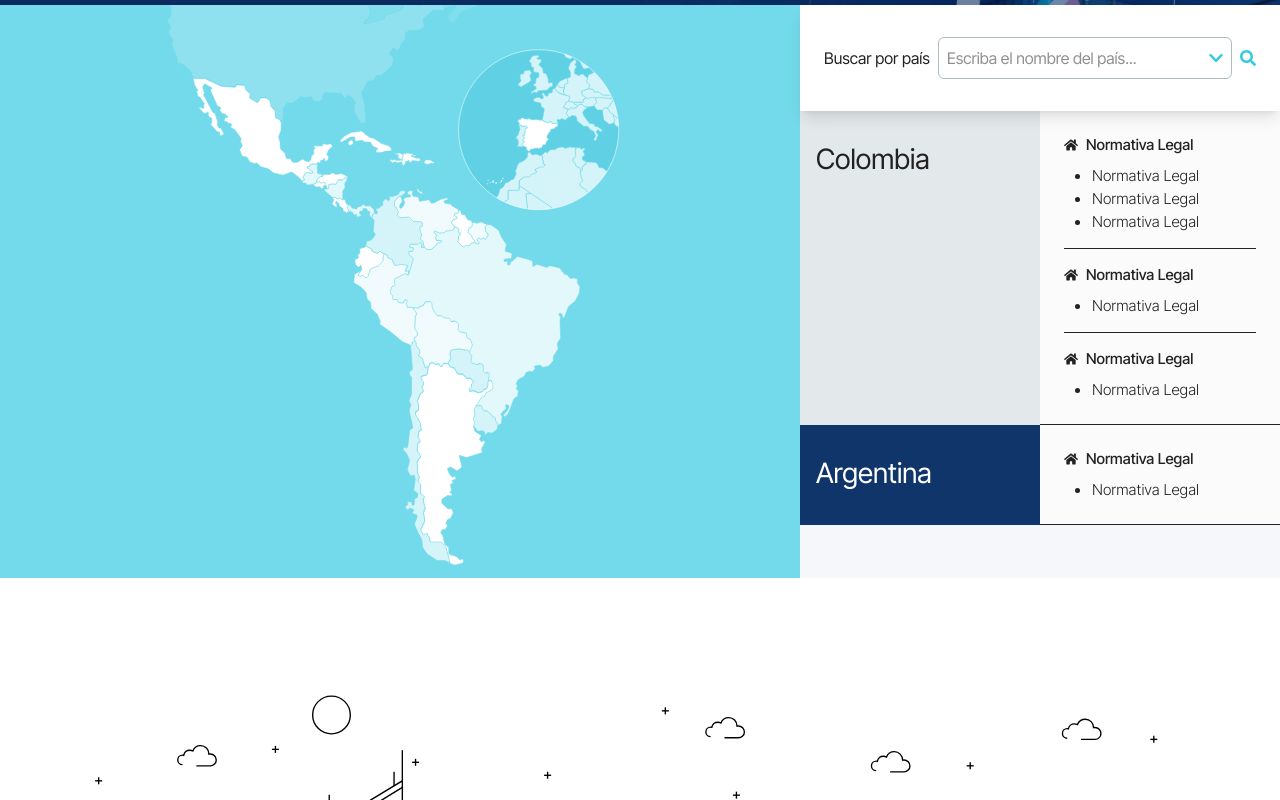
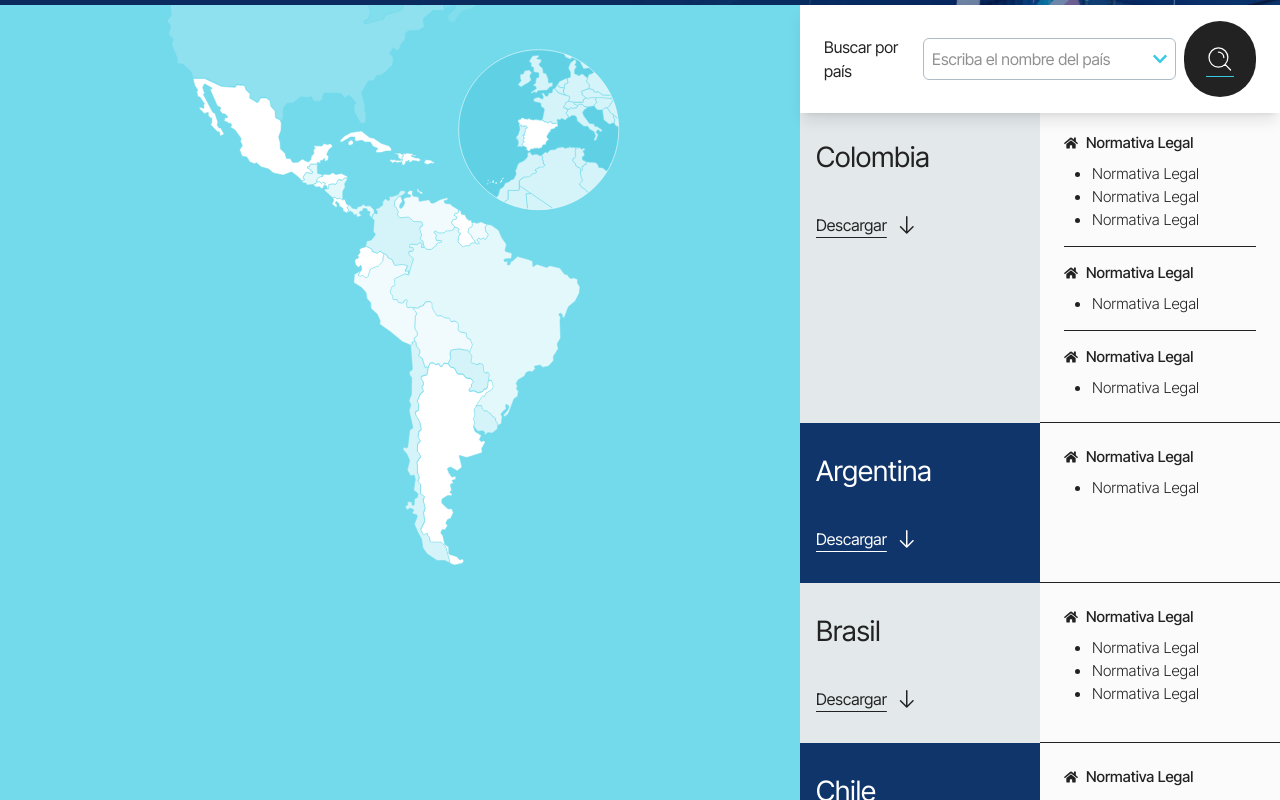
Before and after one commit to Geniorama/azfa-web, a Next.js app: page /normativa-legal in a window 1280 px wide. Shown: the part 360-1160 px from the top of the page. Built offline with nearby package versions, Linux system fonts and the light colour scheme.

Commit message:
feat: add show country effect in normativa-legal page

```diff
--- a/package.json
+++ b/package.json
@@ -11,6 +11,7 @@
   "dependencies": {
     "next": "15.3.4",
     "react": "^19.0.0",
+    "react-animated-cursor": "^2.11.2",
     "react-dom": "^19.0.0",
     "react-icons": "^5.5.0"
   },
--- a/src/app/globals.css
+++ b/src/app/globals.css
@@ -81,3 +81,22 @@ body {
   color: var(--foreground);
   font-family: var(--font-inter-tight), Arial, Helvetica, sans-serif;
 }
+
+
+/* .custom-scrollbar {
+  scrollbar-width: thin;
+  scrollbar-color: var(--color-text-secondary) var(--color-background-1);
+} */
+
+.custom-scrollbar::-webkit-scrollbar {
+  width: 8px;
+}
+
+.custom-scrollbar::-webkit-scrollbar-track {
+  background: #D9D9D9
+  /* border-radius: 0px !important; */
+}
+
+.custom-scrollbar::-webkit-scrollbar-thumb {
+  background-color: #878787;
+}
--- a/src/app/normativa-legal/page.tsx
+++ b/src/app/normativa-legal/page.tsx
@@ -6,6 +6,8 @@ import Mapa from "@/assets/img/azfa-mapa-normativa-legal.svg";
 import SearchInput from "@/utils/SearchInput";
 import { useState } from "react";
 import { FaHome } from "react-icons/fa";
+import { GoArrowDown } from "react-icons/go";
+import { IoClose } from "react-icons/io5";
 
 // Tipo para los países
 interface Pais {
@@ -34,10 +36,13 @@ const paises: Pais[] = [
   { id: "el-salvador", label: "El Salvador", value: "el-salvador" },
   { id: "guatemala", label: "Guatemala", value: "guatemala" },
   { id: "belice", label: "Belice", value: "belice" },
-  { id: "republica-dominicana", label: "República Dominicana", value: "republica-dominicana" },
+  {
+    id: "republica-dominicana",
+    label: "República Dominicana",
+    value: "republica-dominicana",
+  },
   { id: "cuba", label: "Cuba", value: "cuba" },
 ];
-
 
 interface Item {
   icon?: React.ReactNode | string;
@@ -60,7 +65,7 @@ const infoPaises: InfoCountry[] = [
     label: "Colombia",
     value: "colombia",
     linkDownload: "https://www.colombia.gov.co/normatividad/normativa-legal",
-    items:[
+    items: [
       {
         icon: <FaHome className="text-[14px]" />,
         title: "Normativa Legal",
@@ -73,8 +78,8 @@ const infoPaises: InfoCountry[] = [
           },
           {
             title: "Normativa Legal",
-          }
-        ]
+          },
+        ],
       },
       {
         icon: <FaHome className="text-[14px]" />,
@@ -82,8 +87,8 @@ const infoPaises: InfoCountry[] = [
         subitems: [
           {
             title: "Normativa Legal",
-          }
-        ]
+          },
+        ],
       },
       {
         icon: <FaHome className="text-[14px]" />,
@@ -91,10 +96,10 @@ const infoPaises: InfoCountry[] = [
         subitems: [
           {
             title: "Normativa Legal",
-          }
-        ]
-      }
-    ]
+          },
+        ],
+      },
+    ],
   },
   {
     id: "argentina",
@@ -108,57 +113,212 @@ const infoPaises: InfoCountry[] = [
         subitems: [
           {
             title: "Normativa Legal",
-          }
-        ]
-      }
-    ]
-  }
-]
+          },
+        ],
+      },
+    ],
+  },
+  {
+    id: "brasil",
+    label: "Brasil",
+    value: "brasil",
+    linkDownload: "https://www.brasil.gov.co/normatividad/normativa-legal",
+    items: [
+      {
+        icon: <FaHome className="text-[14px]" />,
+        title: "Normativa Legal",
+        subitems: [
+          {
+            title: "Normativa Legal",
+          },
+          {
+            title: "Normativa Legal",
+          },
+          {
+            title: "Normativa Legal",
+          },
+        ],
+      },
+    ],
+  },
+  {
+    id: "chile",
+    label: "Chile",
+    value: "chile",
+    linkDownload: "https://www.chile.gov.co/normatividad/normativa-legal",
+    items: [
+      {
+        icon: <FaHome className="text-[14px]" />,
+        title: "Normativa Legal",
+        subitems: [
+          {
+            title: "Normativa Legal",
+          },
+        ],
+      },
+    ],
+  },
+  {
+    id: "peru",
+    label: "Perú",
+    value: "peru",
+    linkDownload: "https://www.peru.gov.co/normatividad/normativa-legal",
+    items: [
+      {
+        icon: <FaHome className="text-[14px]" />,
+        title: "Normativa Legal",
+        subitems: [
+          {
+            title: "Normativa Legal",
+          },
+        ],
+      },
+    ],
+  },
+  {
+    id: "ecuador",
+    label: "Ecuador",
+    value: "ecuador",
+    linkDownload: "https://www.ecuador.gov.co/normatividad/normativa-legal",
+    items: [
+      {
+        icon: <FaHome className="text-[14px]" />,
+        title: "Normativa Legal",
+        subitems: [
+          {
+            title: "Normativa Legal",
+          },
+        ],
+      },
+    ],
+  },
+  {
+    id: "venezuela",
+    label: "Venezuela",
+    value: "venezuela",
+    linkDownload: "https://www.venezuela.gov.co/normatividad/normativa-legal",
+    items: [
+      {
+        icon: <FaHome className="text-[14px]" />,
+        title: "Normativa Legal",
+        subitems: [
+          {
+            title: "Normativa Legal",
+          },
+          {
+            title: "Normativa Legal",
+          },
+          {
+            title: "Normativa Legal",
+          },
+        ],
+      },
+    ],
+  },
+];
 
 export default function NormativaLegal() {
   const [selectedPais, setSelectedPais] = useState<Pais | null>(null);
+  const [expandedPais, setExpandedPais] = useState<string | null>(null);
 
   const handlePaisSelect = (pais: Pais) => {
     setSelectedPais(pais);
+    setExpandedPais(pais.id);
     console.log("País seleccionado:", pais);
-    // Aquí puedes agregar la lógica para cargar la normativa del país seleccionado
+  };
+
+  const handlePaisExpand = (paisId: string) => {
+    setExpandedPais(expandedPais === paisId ? null : paisId);
   };
 
   return (
     <div>
-      <HeadingPage title="Normativa Legal" description="Consulte la normativa legal de cada país" image={Cover.src} />
-      <div className="flex">
-        <div className="w-5/8 bg-[#73DAEB] flex justify-center items-center">
-          <img src={Mapa.src} alt="Mapa Normativa Legal" className="max-w-[60%]" />
+      <HeadingPage
+        title="Normativa Legal"
+        description="Consulte la normativa legal de cada país"
+        image={Cover.src}
+      />
+      <div className="flex h-screen min-h-full">
+        <div className="w-5/8 bg-[#73DAEB] flex justify-center items-start h-full">
+          <img
+            src={Mapa.src}
+            alt="Mapa Normativa Legal"
+            className="max-w-[60%] mapa-item"
+          />
         </div>
-        <div className="w-3/8">
+        <div className="w-3/8 h-full">
           <div className="relative">
+            <div className="absolute top-0 left-0 w-full z-10">
               <SearchInput
                 placeholder="Escriba el nombre del país..."
                 options={paises}
                 onSelect={handlePaisSelect}
                 label="Buscar por país"
               />
+            </div>
 
-            {/* Container all countries */}
-            <div className="flex flex-col text-text-primary">
-              {infoPaises.map((pais, index) => (
-                <div className={`grid grid-cols-2 ${index % 2 === 0 ? "bg-background-2" : "bg-primary text-white"}`} key={pais.id}>
-                  <div className="flex flex-col gap-4 px-4 py-8">
-                    <h3 className="text-h4">{pais.label}</h3>
+            {selectedPais && !expandedPais ? (
+              <div>
+                {/* Mostrar el país seleccionado desde el buscador */}
+                {infoPaises.map((pais) => {
+                  if (pais.id === selectedPais.id) {
+                    return (
+                      <div
+                        className="grid grid-cols-2 col-span-2 h-screen transition-all duration-500 ease-in-out bg-background-2"
+                        key={pais.id}
+                      >
+                        <div className="flex flex-col gap-4 px-4 py-8 justify-start">
+                          <div className="flex justify-between items-start">
+                            <h3 className="text-h4 text-3xl transition-all duration-500">{pais.label}</h3>
+                            <button
+                              onClick={() => {
+                                setExpandedPais(null);
+                                setSelectedPais(null);
+                              }}
+                              className="p-2 hover:bg-gray-200 rounded-full transition-colors"
+                            >
+                              <IoClose className="text-2xl" />
+                            </button>
+                          </div>
+                          <a
+                            href={pais.linkDownload}
+                            target="_blank"
+                            className="inline-flex items-center gap-2 cursor-pointer hover:text-details mt-6 transition w-fit"
+                          >
+                            <span className="underline underline-offset-6">Descargar</span>
+                            <GoArrowDown className="text-2xl" />
+                          </a>
                         </div>
                         <div className="flex flex-col gap-4 text-text-primary bg-[#FBFBFB] p-6 h-full border-b border-text-primary">
-                    {pais.items && pais.items.map((item, index) => (
-                      <div className={`${index === (pais.items?.length ?? 0) - 1 ? "" : "border-b border-text-primary pb-4"}`} key={index}>
+                          {pais.items &&
+                            pais.items.map((item, index) => (
+                              <div
+                                className={`${
+                                  index === (pais.items?.length ?? 0) - 1
+                                    ? ""
+                                    : "border-b border-text-primary pb-4"
+                                }`}
+                                key={index}
+                              >
                                 <h4 className="text-button font-medium flex items-center gap-2">
-                          {item.icon && typeof item.icon === "string" ? <img src={item.icon} alt={item.title} className="w-5 h-5" /> : item.icon}
+                                  {item.icon && typeof item.icon === "string" ? (
+                                    <img
+                                      src={item.icon}
+                                      alt={item.title}
+                                      className="w-5 h-5"
+                                    />
+                                  ) : (
+                                    item.icon
+                                  )}
                                   {item.title}
                                 </h4>
                                 {item.subitems && (
                                   <ul className="list-disc pl-7 mt-2 font-light">
                                     {item.subitems.map((subitem, index) => (
                                       <li key={index}>
-                                <p className="text-button">{subitem.title}</p>
+                                        <p className="text-button">
+                                          {subitem.title}
+                                        </p>
                                       </li>
                                     ))}
                                   </ul>
@@ -167,28 +327,110 @@ export default function NormativaLegal() {
                             ))}
                         </div>
                       </div>
+                    );
+                  }
+                  return null;
+                })}
+              </div>
+            ) : (
+              <div className="flex flex-col text-text-primary overflow-y-auto h-screen pt-26 custom-scrollbar">
+                {infoPaises.map((pais, index) => {
+                  const isExpanded = expandedPais === pais.id;
+                  const isVisible = !expandedPais || isExpanded;
+
+                  return (
+                    <div
+                      className={`grid grid-cols-2 transition-all duration-500 ease-in-out ${
+                        index % 2 === 0
+                          ? "bg-background-2"
+                          : "bg-primary text-white"
+                      } ${
+                        isExpanded
+                          ? "col-span-2 h-screen"
+                          : isVisible
+                            ? "opacity-100 max-h-full"
+                            : "opacity-0 max-h-0 overflow-hidden"
+                      }`}
+                      key={pais.id}
+                      onClick={() => handlePaisExpand(pais.id)}
+                      style={{ cursor: 'pointer' }}
+                    >
+                      <div className={`flex flex-col gap-4 px-4 py-8 transition-all duration-500 ${
+                        isExpanded ? "justify-start" : ""
+                      }`}>
+                        <div className="flex justify-between items-start">
+                          <h3 className={`text-h4 transition-all duration-500 ${
+                            isExpanded ? "text-3xl" : ""
+                          }`}>{pais.label}</h3>
+                          {isExpanded && (
+                            <button
+                              onClick={(e) => {
+                                e.stopPropagation();
+                                setExpandedPais(null);
+                                setSelectedPais(null);
+                              }}
+                              className="p-2 hover:bg-gray-200 rounded-full transition-colors"
+                            >
+                              <IoClose className="text-2xl" />
+                            </button>
+                          )}
+                        </div>
+
+                        <a
+                          href={pais.linkDownload}
+                          target="_blank"
+                          className="inline-flex items-center gap-2 cursor-pointer hover:text-details mt-6 transition w-fit"
+                          onClick={(e) => e.stopPropagation()}
+                        >
+                          <span className="underline underline-offset-6">Descargar</span>
+                          <GoArrowDown className="text-2xl" />
+                        </a>
+                      </div>
+                      <div className="flex flex-col gap-4 text-text-primary bg-[#FBFBFB] p-6 h-full border-b border-text-primary">
+                        {pais.items &&
+                          pais.items.map((item, index) => (
+                            <div
+                              className={`${
+                                index === (pais.items?.length ?? 0) - 1
+                                  ? ""
+                                  : "border-b border-text-primary pb-4"
+                              }`}
+                              key={index}
+                            >
+                              <h4 className="text-button font-medium flex items-center gap-2">
+                                {item.icon && typeof item.icon === "string" ? (
+                                  <img
+                                    src={item.icon}
+                                    alt={item.title}
+                                    className="w-5 h-5"
+                                  />
+                                ) : (
+                                  item.icon
+                                )}
+                                {item.title}
+                              </h4>
+                              {item.subitems && (
+                                <ul className="list-disc pl-7 mt-2 font-light">
+                                  {item.subitems.map((subitem, index) => (
+                                    <li key={index}>
+                                      <p className="text-button">
+                                        {subitem.title}
+                                      </p>
+                                    </li>
+                                  ))}
+                                </ul>
+                              )}
+                            </div>
                           ))}
                       </div>
-
-            {/* Mostrar información del país seleccionado */}
-            {selectedPais && (
-              <div className="mt-4 p-4 bg-white rounded-lg shadow-md">
-                <h3 className="text-lg font-semibold text-text-primary mb-2">
-                  Normativa Legal - {selectedPais.label}
-                </h3>
-                <p className="text-sm text-gray-600">
-                  Aquí se mostraría la información de la normativa legal para {selectedPais.label}.
-                </p>
-                <div className="mt-3">
-                  <button className="bg-details text-white px-4 py-2 rounded-md text-sm hover:bg-details-hover transition-colors">
-                    Ver normativa completa
-                  </button>
                     </div>
+                  );
+                })}
               </div>
             )}
           </div>
         </div>
       </div>
     </div>
-  )
+  );
 }
--- /dev/null
+++ b/src/utils/SearchButton.tsx
@@ -0,0 +1,14 @@
+import SearchIcon from "@/assets/img/search-icon.svg";
+
+interface SearchButtonProps {
+  onClick?: () => void;
+}
+
+export default function SearchButton({ onClick }: SearchButtonProps) {
+  return (
+    <button onClick={onClick} className="flex flex-col items-center cursor-pointer bg-text-primary rounded-full p-6 transition relative hover:bg-text-secondary">
+      <img src={SearchIcon.src} alt="Search Icon" className="w-7 h-7" />
+      <span className="h-[1px] w-7 bg-details block mt-2 absolute bottom-5"></span>
+    </button>
+  )
+}
--- a/src/utils/SearchInput.tsx
+++ b/src/utils/SearchInput.tsx
@@ -1,7 +1,8 @@
 "use client";
 
 import { useState, useEffect, useRef } from "react";
-import { FaSearch, FaChevronDown, FaTimes } from "react-icons/fa";
+import { FaChevronDown, FaTimes } from "react-icons/fa";
+import SearchButton from "./SearchButton";
 
 interface SearchOption {
   id: string;
@@ -169,7 +170,7 @@ export default function SearchInput({
 
   return (
     <div className={`relative ${className}`}>
-      <div className="flex gap-2 items-center text-text-primary bg-white px-6 py-8 shadow-lg">
+      <div className="flex gap-2 items-center text-text-primary bg-white px-6 py-4 shadow-lg">
         <label className="inline-block" htmlFor="search-input">
           {label}
         </label>
@@ -207,9 +208,7 @@ export default function SearchInput({
             <FaChevronDown className={`transition-transform duration-200 ${isOpen ? 'rotate-180' : ''}`} />
           </button>
         </div>
-        <button className="inline-block text-details hover:text-details-hover transition-colors">
-          <FaSearch />
-        </button>
+        <SearchButton onClick={() => setIsOpen(!isOpen)} />
       </div>
 
       {/* Dropdown de resultados */}
```
Also changed, not shown: src/assets/img/search-icon.svg (added), 1 other file (tests, documents, lock files or other folders). Lines whose indentation alone changed are shown as unchanged.
